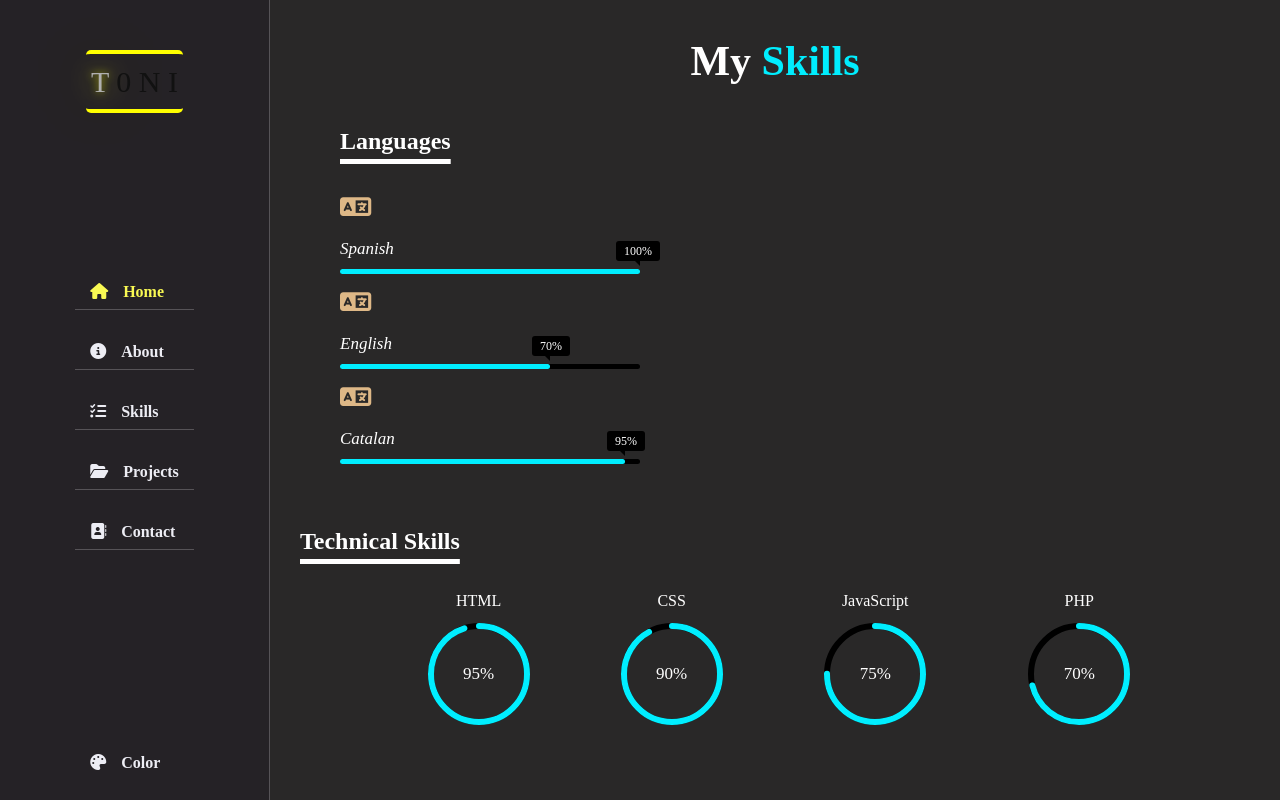
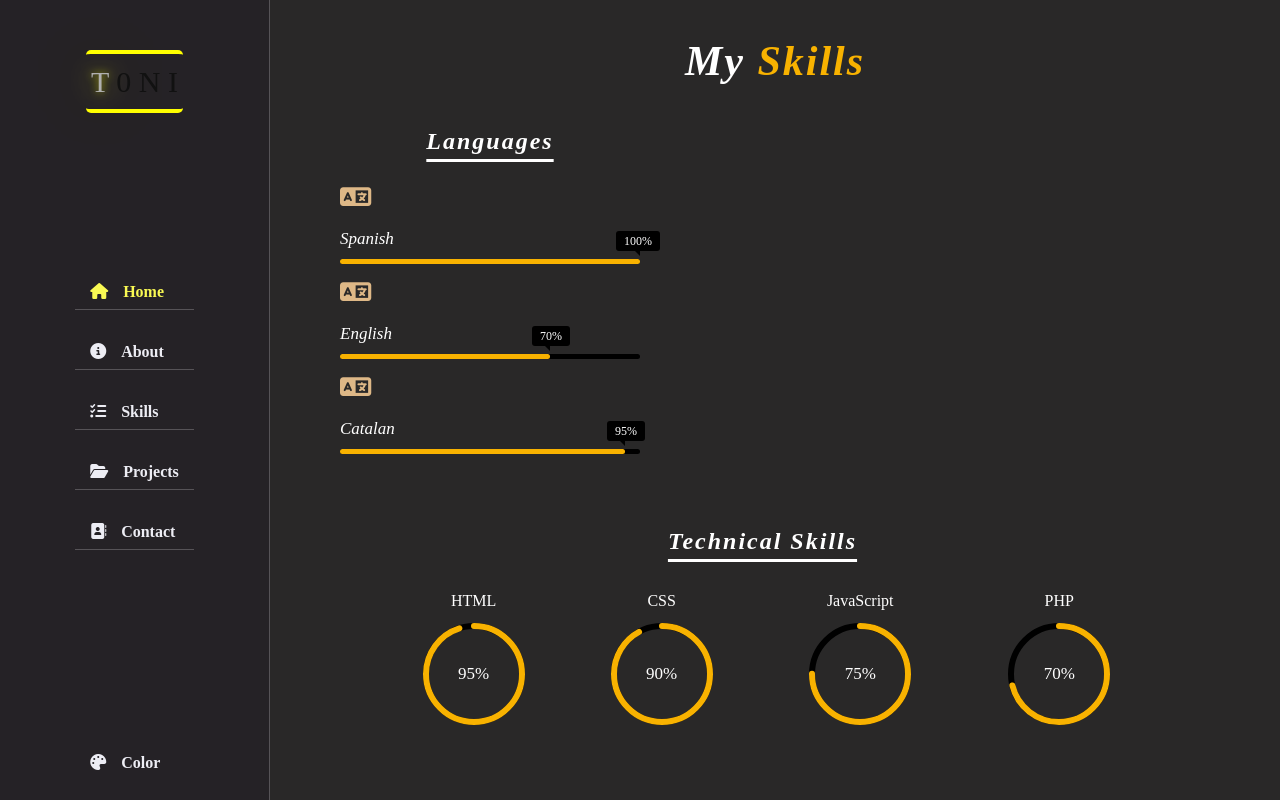
Before and after one commit to Tonim06/Interficies2024, a website: page html/personalWeb.html in a window 1280 px wide. Both pictures are taken after a click on the link "Skills". Drawn offline with Linux system fonts and the light colour scheme.

Commit message:
cambios4

```diff
--- a/CSS/personalWeb.css
+++ b/CSS/personalWeb.css
@@ -680,14 +680,16 @@ h3.my-profession {
     font-weight: 900;
     padding-top: 30px;
     padding-bottom: 30px;
+    letter-spacing: 2px;
+    font-style: italic;
 }
 
 .skill-title span{
-    color: #0ef;
+    color: #F8B200;
 }
 
 .container-skills{
-    width: 600px;
+    width: 300px;
     height: 400px;
     padding: 0px 0px;
     margin-left: 40px;
@@ -696,8 +698,11 @@ h3.my-profession {
 .heading{
     text-decoration: underline;
     text-underline-offset: 10px;
-    text-decoration-thickness: 5px;
-    margin-bottom: 30px;
+    text-decoration-thickness: 3px;
+    margin-bottom: 20px;
+    font-style: italic;
+    letter-spacing: 2px;
+    text-align: center;
 }
 
 .bar{
@@ -747,7 +752,7 @@ h3.my-profession {
 
 .technical-bars .bar .progress-line span{
     height: 100%;
-    background-color: #0ef;
+    background-color: #F8B200;
     position: absolute;
     border-radius: 10px;
     animation: animateP 1s cubic-bezier(1,0,0.5,1) forwards;
@@ -804,6 +809,20 @@ h3.my-profession {
     opacity: 0;
 }
 
+.container2{
+    margin-right: 25px;
+}
+
+.heading2{
+    text-decoration: underline;
+    text-underline-offset: 10px;
+    text-decoration-thickness: 3px;
+    text-align: center;
+    margin-bottom: 30px;
+    font-style: italic;
+    letter-spacing: 2px;
+}
+
 @keyframes showText{
     100%{
         opacity: 1;
@@ -850,7 +869,7 @@ h3.my-profession {
 }
 .path{
     stroke-width: 10;
-    stroke: #0ef;
+    stroke: #F8B200;
     fill: transparent;
     stroke-dasharray: 502;
     stroke-dashoffset: 502;
--- a/html/personalWeb.html
+++ b/html/personalWeb.html
@@ -188,7 +188,7 @@
                 </div>
 
                 <div class="container2">
-                    <h1 class="heading">Technical Skills</h1>
+                    <h1 class="heading2">Technical Skills</h1>
                     <div class="radial-bars">
 
                         <div class="radial-bar">
```
